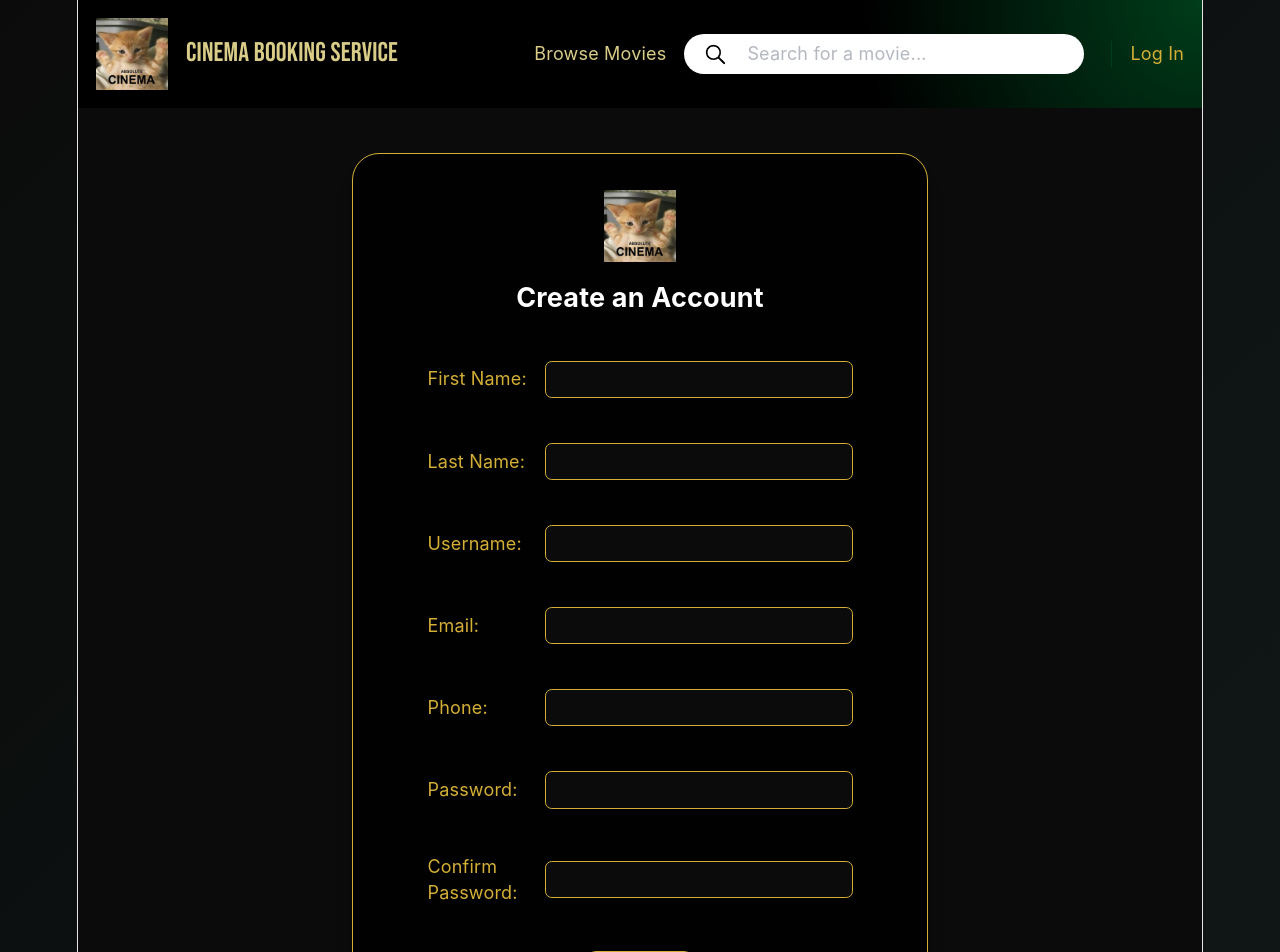
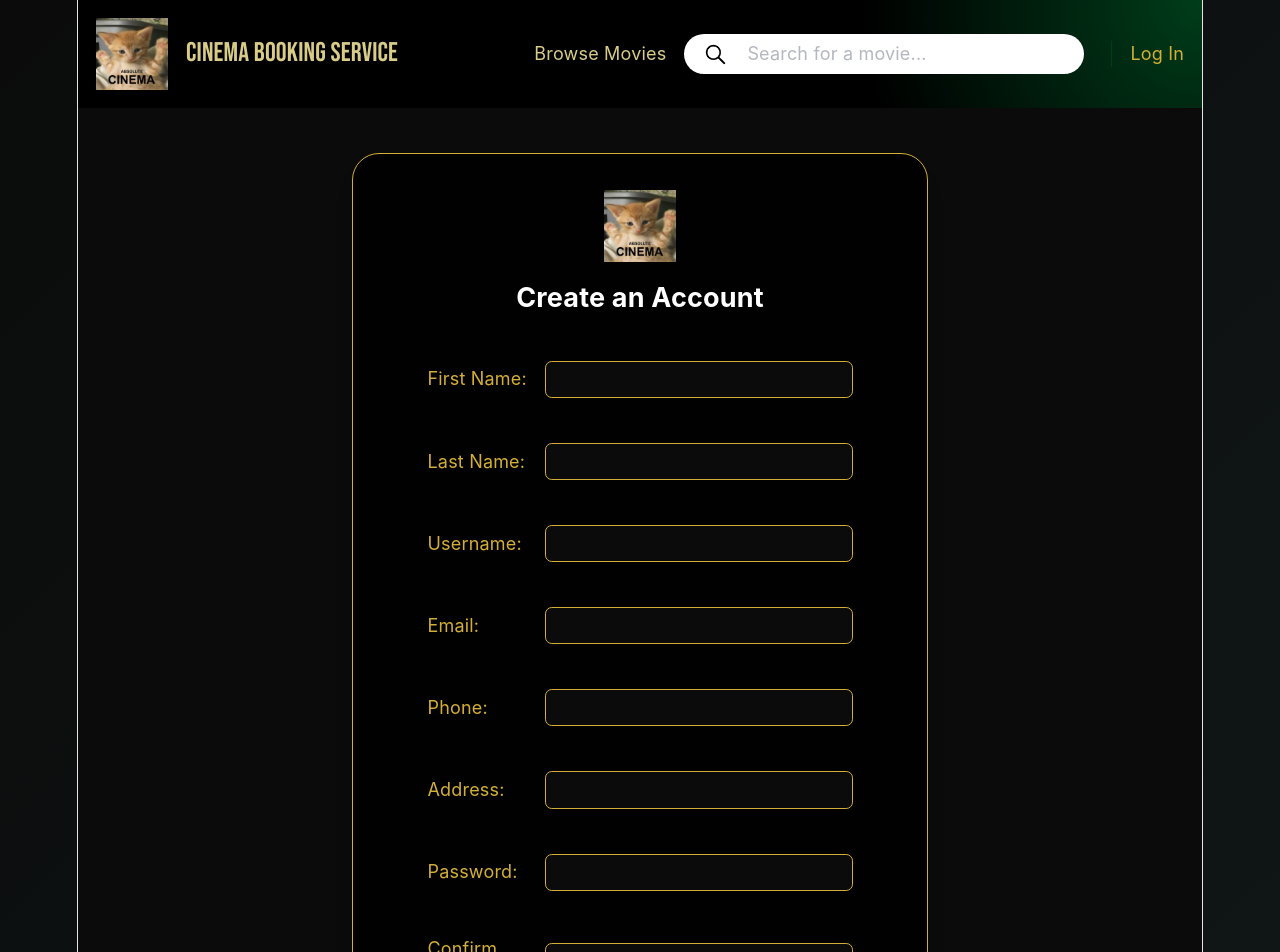
Before and after one commit to lunaaria108/Cinema-E-booking-System, a React (Vite) app in the folder Movie/: page /signup in a window 1280 px wide. Shown: the top 952 px of the page. Built offline with nearby package versions, Linux system fonts and the light colour scheme.

Commit message:
Update SignUpPage.jsx

```diff
--- a/Movie/src/components/SignUpPage.jsx
+++ b/Movie/src/components/SignUpPage.jsx
@@ -17,6 +17,7 @@ const handleSubmit = async (event) => {
         username: formData.get("username"),
         email: formData.get("email"),
         phoneNumber: formData.get("phoneNumber"),
+        streetAddress: formData.get("streetAddress"),
         password: formData.get("password"),
         confirmPassword: formData.get("confirmPassword"),
     };
@@ -198,6 +199,24 @@ export default function SignUpPage() {
 
                         <div className="flex items-center">
                             <label
+                                htmlFor="streetAddress"
+                                className="w-24 text-[#D4AF37] text-left"
+                            >
+                                Address:
+                            </label>
+
+                            <input
+                                type="text"
+                                id="streetAddress"
+                                name="streetAddress"
+                                maxLength={255}
+                                required
+                                className="bg-[#0b0b0b] border border-[#D4AF37] rounded-md px-2 py-1 ml-2"
+                            />
+                        </div>
+
+                        <div className="flex items-center">
+                            <label
                                 htmlFor="password"
                                 className="w-24 text-[#D4AF37] text-left"
                             >
```
